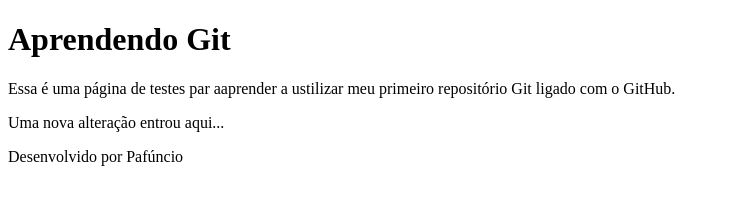
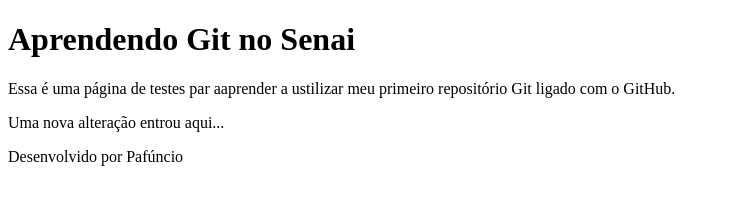
Before and after one commit to Hyvinin/RepositorioTeste, a plain HTML site: page index.html in a window 1280 px wide. Shown: the whole page, without its empty margins (0-730 px from the left). Drawn offline with Linux system fonts and the light colour scheme.

Commit message:
Alterações no H1 do header

```diff
--- a/index.html
+++ b/index.html
@@ -7,7 +7,7 @@
 </head>
 <body>
     <header>
-      <h1>Aprendendo Git</h1>
+      <h1>Aprendendo Git no Senai</h1>
     </header>
 
     <p>
```
